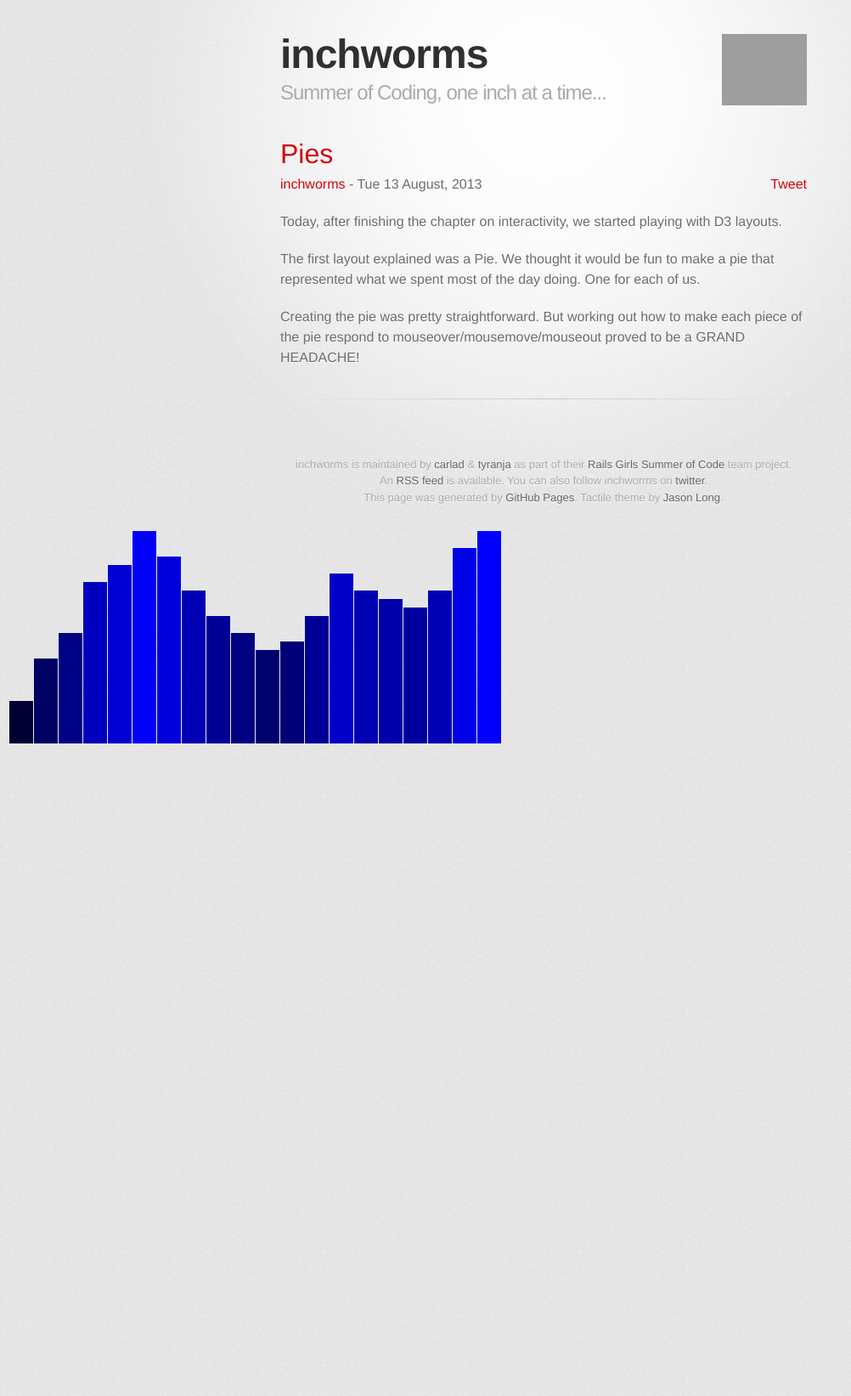
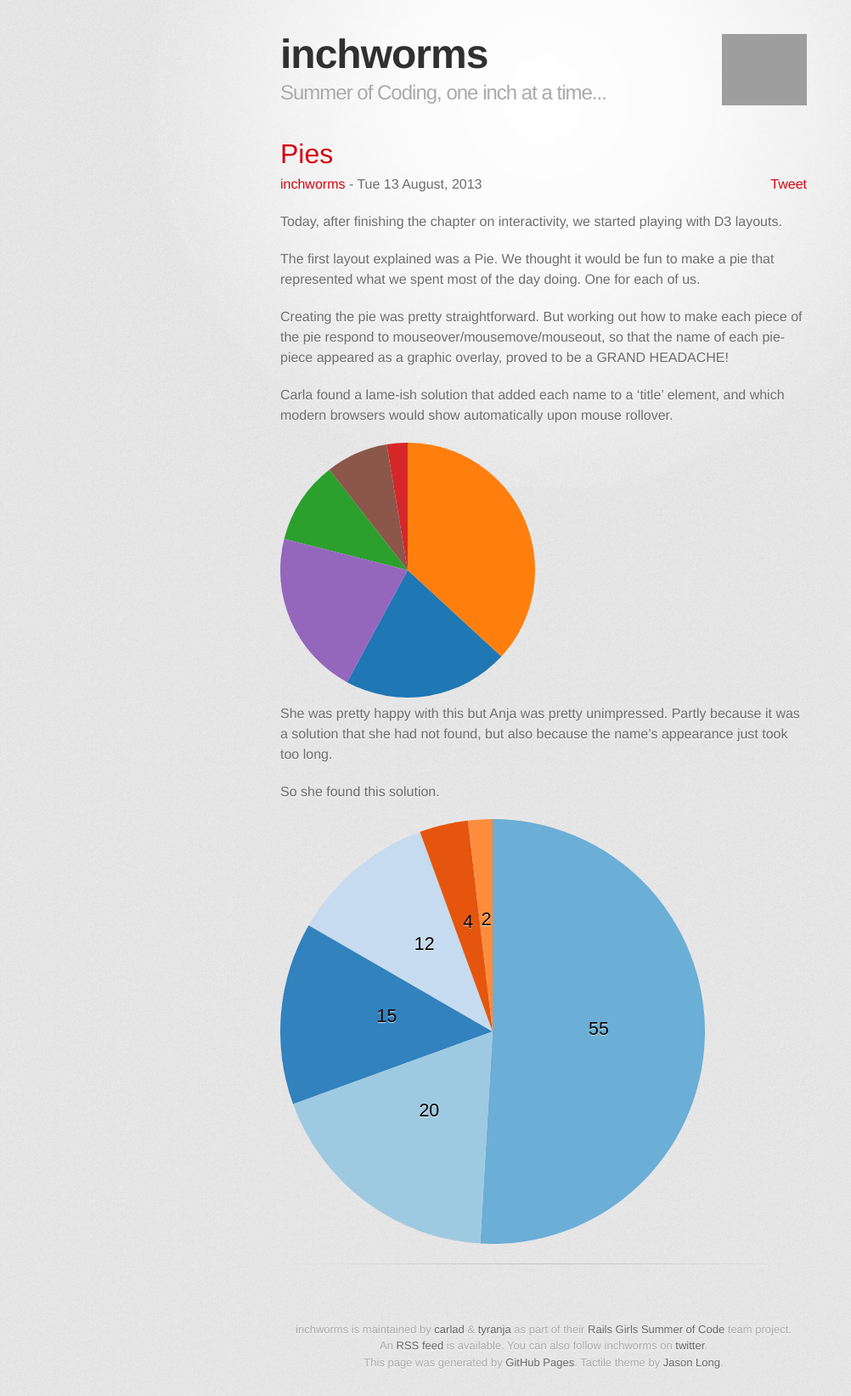
Before and after one commit to inchworms/inchworms, a Jekyll site: the page built from _posts/2013-08-13-xx.md, in a window 1280 px wide. Shown: the whole page at 85% size, without its empty margins (0-1002 px from the left). Built offline with Jekyll 4.4.1, drawn with Linux system fonts in a browser that asks for light colours; nearby versions of some CDN libraries; some web fonts are replaced; Markdown is read by kramdown in place of the engine named in the settings; a script that is not in the unit is left out; comment, search, counter and statistics services are not loaded; before the commit the page ends 900 px from its top, so only the background shows below that; some of the changed lines change nothing that is shown; grey boxes are pictures that could not be loaded.

Commit message:
trying to have more than one pie

```diff
--- a/_layouts/default.html
+++ b/_layouts/default.html
@@ -19,6 +19,10 @@
     <title>inch by inch</title>
     <script type="text/javascript" src="/javascripts/d3.v3.js">
     </script>
+    <script type="text/javascript" src="http://mbostock.github.com/d3/d3.js?2.1.3"></script>
+    <script type="text/javascript" src="http://mbostock.github.com/d3/d3.geom.js?2.1.3"></script>
+    <script type="text/javascript" src="http://mbostock.github.com/d3/d3.layout.js?2.1.3"></script>
+    <script type="text/javascript" src="https://ajax.googleapis.com/ajax/libs/jquery/1.7.2/jquery.min.js"></script>
   </head>
 
   <body>
--- a/_posts/2013-08-13-xx.md
+++ b/_posts/2013-08-13-xx.md
@@ -11,105 +11,138 @@ Today, after finishing the chapter on interactivity, we started playing with D3
 
 The first layout explained was a Pie. We thought it would be fun to make a pie that represented what we spent most of the day doing. One for each of us.
 
-Creating the pie was pretty straightforward. But working out how to make each piece of the pie respond to mouseover/mousemove/mouseout proved to be a GRAND HEADACHE!
+Creating the pie was pretty straightforward. But working out how to make each piece of the pie respond to mouseover/mousemove/mouseout, so that the name of each pie-piece appeared as a graphic overlay, proved to be a GRAND HEADACHE!
 
+Carla found a lame-ish solution that added each name to a 'title' element, and which modern browsers would show automatically upon mouse rollover.
 
+<div id="carla"> </div>
 <script type="text/javascript">
 
 	//Width and height
-	var w = 600;
-	var h = 250;
+	var w1 = 300;
+	var h1 = 300;
 
-	var dataset = [ 5, 10, 13, 19, 21, 25, 22, 18, 15, 13,
-					11, 12, 15, 20, 18, 17, 16, 18, 23, 25 ];
+	var dataset1 = [ { key: "complaining",
+										value: 40
+									},
+									{ key: "working", value: 70 },
+									{ key: "eating", value: 20 },
+									{ key: "hydration", value: 5 },
+									{ key: "internet 'research'", value: 40 },
+									{ key: "thinking about what to eat", value: 15 } ];
+	var outerRadius1 = w1 / 2;
+	var innerRadius1 = 0;
+	var arc1 = d3.svg.arc()
+					.innerRadius(innerRadius1)
+					.outerRadius(outerRadius1);
 
-	var xScale = d3.scale.ordinal()
-					.domain(d3.range(dataset.length))
-					.rangeRoundBands([0, w], 0.05);
+	var pie1 = d3.layout.pie()
+		.value(function (dataset1) {return dataset1.value });
 
-	var yScale = d3.scale.linear()
-					.domain([0, d3.max(dataset)])
-					.range([0, h]);
+	//Easy colors accessible via a 10-step ordinal scale
+	var color1 = d3.scale.category10();
 
 	//Create SVG element
-	var svg = d3.select("body")
+	var svg1 = d3.select("#carla")
 				.append("svg")
-				.attr("width", w)
-				.attr("height", h);
+				.attr("width", w1)
+				.attr("height", h1);
 
-	//Create bars
-	svg.selectAll("rect")
-	   .data(dataset)
-	   .enter()
-	   .append("rect")
-	   .attr("x", function(d, i) {
-	   		return xScale(i);
-	   })
-	   .attr("y", function(d) {
-	   		return h - yScale(d);
-	   })
-	   .attr("width", xScale.rangeBand())
-	   .attr("height", function(d) {
-	   		return yScale(d);
-	   })
-	   .attr("fill", function(d) {
-			return "rgb(0, 0, " + (d * 10) + ")";
-	   })
-	   .on("mouseover", function(d) {
+	//Set up groups
+	var arcs1 = svg1.selectAll("g.arc1")
+				  .data(pie1(dataset1))
+				  .enter()
+				  .append("g")
+				  .attr("class", "arc1")
+				  .attr("transform", "translate(" + outerRadius1 + "," + outerRadius1 + ")");
 
-			//Get this bar's x/y values, then augment for the tooltip
-			var xPosition = parseFloat(d3.select(this).attr("x")) + xScale.rangeBand() / 2;
-			var yPosition = parseFloat(d3.select(this).attr("y")) + 14;
+	arcs1.append("svg:title").text(function(d, i) { return dataset1[i].key });
 
-			//Create the tooltip label
-			svg.append("text")
-			   .attr("id", "tooltip")
-			   .attr("x", xPosition)
-			   .attr("y", yPosition)
-			   .attr("text-anchor", "middle")
-			   .attr("font-family", "sans-serif")
-			   .attr("font-size", "11px")
-			   .attr("font-weight", "bold")
-			   .attr("fill", "black")
-			   .text(d);
 
-	   })
-	   .on("mouseout", function() {
+	//Draw arc paths
+	arcs1.append("path")
+	    .attr("fill", function(d, i) {
+	    	return color1(i);
+	    })
+	    .attr("d", arc1);
 
-			//Remove the tooltip
-			d3.select("#tooltip").remove();
-
-	   })
-	   .on("click", function() {
-	   		sortBars();
-	   });
-
-	//Define sort order flag
-	var sortOrder = false;
-
-	//Define sort function
-	var sortBars = function() {
-
-		//Flip value of sortOrder
-	   	sortOrder = !sortOrder;
-
-		svg.selectAll("rect")
-		   .sort(function(a, b) {
-		   		if (sortOrder) {
-			   		return d3.ascending(a, b);
-		   		} else {
-			   		return d3.descending(a, b);
-		   		}
-		   	})
-		   .transition()
-		   .delay(function(d, i) {
-			   return i * 50;
-		   })
-		   .duration(1000)
-		   .attr("x", function(d, i) {
-		   		return xScale(i);
-		   });
-
-	};
+	//Labels
+		arcs1.append("text")
+			.attr("id", "tooltip")
+	    .attr("transform", function(d) {
+	    	return "translate(" + arc1.centroid(d) + ")";
+	    })
+	    .attr("text-anchor", "middle")
 
 </script>
+
+She was pretty happy with this but Anja was pretty unimpressed. Partly because it was a solution that she had not found, but also because the name's appearance just took too long.
+
+So she found this solution.
+
+<div id="tooltip1"></div>
+<div id="anja"></div>
+<script type="text/javascript">
+
+var w = 500,                        //width
+    h = 500,                            //height
+    r = w / 2,                            //radius
+    color = d3.scale.category20c();     //builtin range of colors
+
+    data_anja = [{ key: "complaining about Carlas complaining", value: 15 },
+           { key: "working", value: 55 },
+           { key: "internet 'research'", value: 20 },
+           { key: "thinking about what to eat", value: 12 },
+           { key: "eating", value: 4 },
+           { key: "hydration", value: 2 }
+           ];
+
+    var vis_anja = d3.select("#anja")
+        .append("svg:svg")              //create the SVG element inside the <body>
+        .data([data_anja])                   //associate our data with the document
+        .attr("width", w)           //set the width and height of our visualization (these will be attributes of the <svg> tag
+        .attr("height", h)
+        .append("svg:g")                //make a group to hold our pie chart
+        .attr("transform", "translate(" + r + "," + r + ")")    //move the center of the pie chart from 0, 0 to radius, radius
+
+    var arc_anja = d3.svg.arc()              //this will create <path> elements for us using arc data
+        .outerRadius(r);
+
+    var pie_anja = d3.layout.pie()           //this will create arc data for us given a list of values
+        .value(function(d) { return d.value; });    //we must tell it out to access the value of each element in our data array
+
+    var arcs_anja = vis_anja.selectAll("g.slice")     //this selects all <g> elements with class slice (there aren't any yet)
+        .data(pie_anja)                          //associate the generated pie data (an array of arcs, each having startAngle, endAngle and value properties)
+        .enter()                            //this will create <g> elements for every "extra" data element that should be associated with a selection. The result is creating a <g> for every object in the data array
+        .append("svg:g")                //create a group to hold each slice (we will have a <path> and a <text> element associated with each slice)
+        .attr("class", "slice")    //allow us to style things in the slices (like text)
+        .on('mouseover', function(d) {
+          $("#tooltip1")
+              .html(d.data.key)
+              .show();
+          })
+        .on('mousemove', function(d) {
+          $("#tooltip1")
+            .css('left', d3.mouse(this)[0] + 270)
+            .css('top', d3.mouse(this)[1]+180)
+          })
+        .on('mouseout', function(d) {
+          $("#tooltip1").html('').hide();
+          });
+
+        arcs_anja.append("svg:path")
+          .attr("fill", function(d, i) { return color(i); } ) //set the color for each slice to be chosen from the color function defined above
+          .attr("d", arc_anja);                                    //this creates the actual SVG path using the associated data (pie) with the arc drawing function
+
+        arcs_anja.append("svg:text")                                     //add a key to each slice
+          .attr("transform", function(d) {                    //set the key's origin to the center of the arc
+                //we have to make sure to set these before calling arc.centroid
+            d.innerRadius = 0;
+            d.outerRadius = r;
+            return "translate(" + arc_anja.centroid(d) + ")";        //this gives us a pair of coordinates like [50, 50]
+            })
+          .attr("text-anchor", "middle")                          //center the text on it's origin
+          .text(function(d, i) { return data_anja[i].value; });        //get the key from our original data array
+
+
+</script>
--- a/stylesheets/stylesheet.css
+++ b/stylesheets/stylesheet.css
@@ -384,3 +384,18 @@ footer a:hover {
 
 /* Mobile Portrait Size to Mobile Landscape Size (devices and browsers) */
 @media only screen and (max-width: 479px) {}
+
+/* D3 chart styling */
+.slice text {
+            font-size: 16pt;
+            font-family: Arial;
+        }
+#tooltip {
+          font-family: Arial;
+          display: none;
+          position: fixed;
+          color: white;
+          padding: 10px;
+          background-color: #000;
+          width: 150px;
+        }
```
